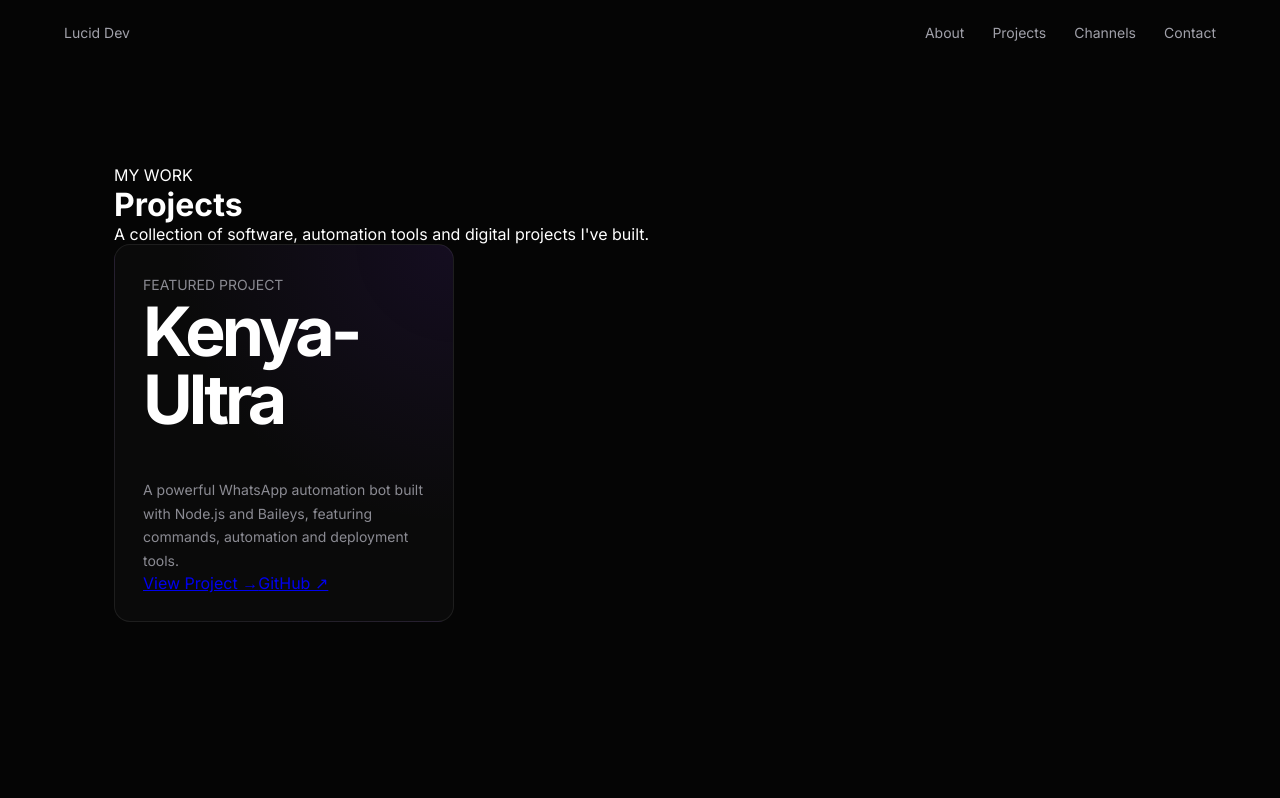
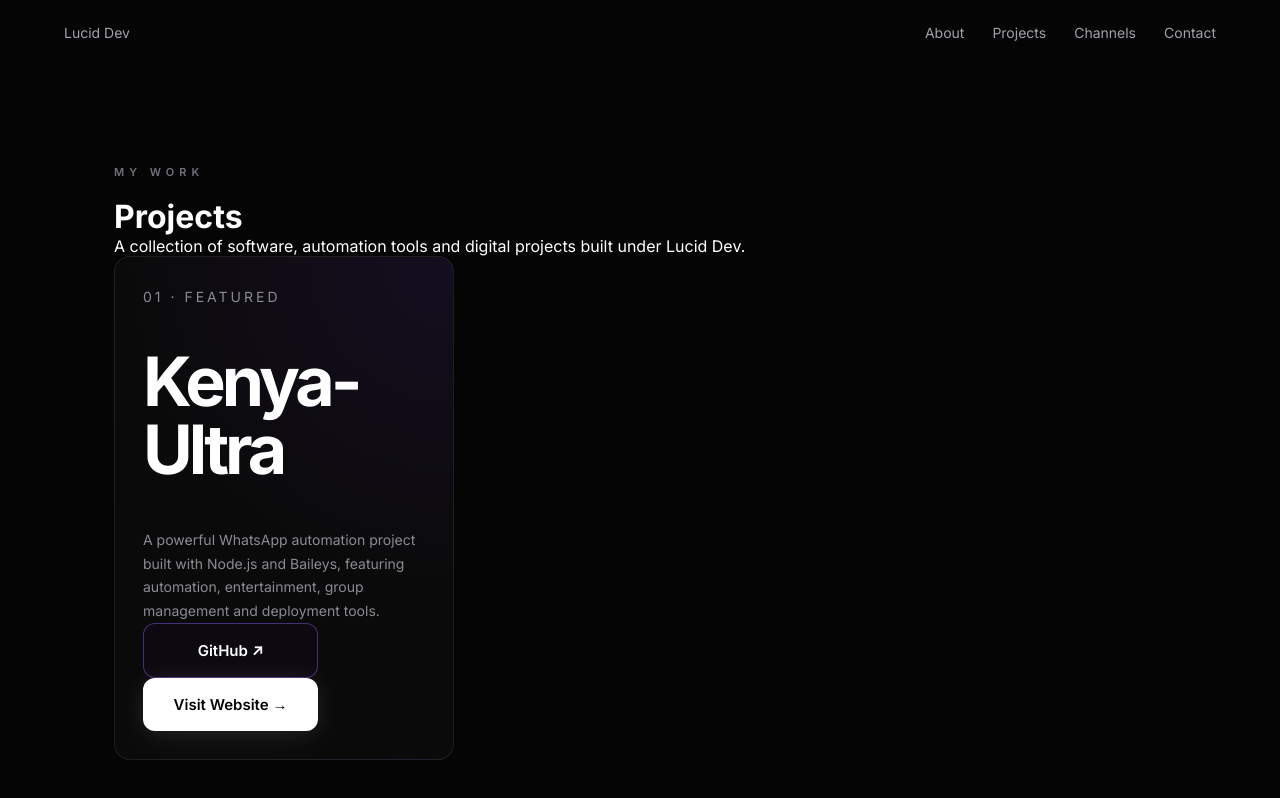
Before and after one commit to lawrencenjeri4-lgtm/lucid-dev-portfolio, a Next.js app: page /projects in a window 1280 px wide. Shown: the top 798 px of the page. Built offline with nearby package versions, Linux system fonts and the light colour scheme.

Commit message:
Refactor Projects page content and links
Updated project description and labels for clarity. Added links to GitHub and project website.

```diff
--- a/app/projects/page.tsx
+++ b/app/projects/page.tsx
@@ -1,34 +1,46 @@
 export default function Projects() {
   return (
     <main className="page">
-      <p className="eyebrow">MY WORK</p>
+      <p className="section-label">MY WORK</p>
 
       <h1>Projects</h1>
 
       <p className="page-description">
-        A collection of software, automation tools and digital projects I've
-        built.
+        A collection of software, automation tools and digital projects built
+        under Lucid Dev.
       </p>
 
       <section className="projects-grid">
-        <article className="project-card">
-          <p className="project-label">FEATURED PROJECT</p>
+        <article className="project-card featured-project">
+          <div>
+            <p className="project-number">01 · FEATURED</p>
 
-          <h2>Kenya-Ultra</h2>
+            <h2>Kenya-Ultra</h2>
 
-          <p>
-            A powerful WhatsApp automation bot built with Node.js and Baileys,
-            featuring commands, automation and deployment tools.
-          </p>
+            <p>
+              A powerful WhatsApp automation project built with Node.js and
+              Baileys, featuring automation, entertainment, group management
+              and deployment tools.
+            </p>
+          </div>
 
           <div className="project-links">
-            <a href="/projects/kenya-ultra">View Project →</a>
             <a
               href="https://github.com/lawrencenjeri4-lgtm/Kenya-ultra"
               target="_blank"
               rel="noopener noreferrer"
+              className="button secondary"
             >
               GitHub ↗
+            </a>
+
+            <a
+              href="https://kenya-ultra-web.vercel.app"
+              target="_blank"
+              rel="noopener noreferrer"
+              className="button primary"
+            >
+              Visit Website →
             </a>
           </div>
         </article>
```
